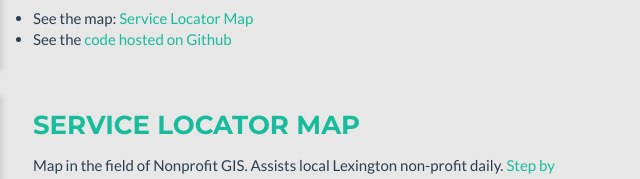
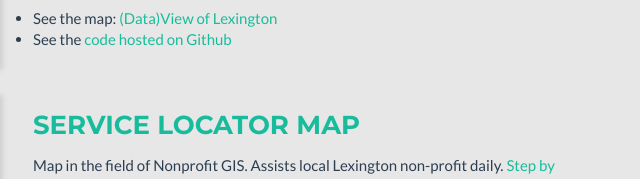
Before and after one commit to lfgreenfield/lfgreenfield.github.io, a plain HTML site: page index.html in a window 1280 px wide. Shown: the part 571-750 px from the top of the page, 487-1127 px from the left. Drawn offline with nearby package versions, Linux system fonts and the light colour scheme.

Commit message:
update map

```diff
--- a/index.html
+++ b/index.html
@@ -105,7 +105,7 @@
         <h3><a target="_blank" href="http://lfgreenfield.github.io/data-view-lex/">(Data)View of Lexington</a></h3>
         <p>(Data)View of Lexington is a new project designed to be a socio-economic and demographic data explorer for Lexington. Drawing on Census and American Community Survey (ACS) data, this tool allows users to take a "view" of Lexington. In its early stages, the current map displays 8 characteristics of Lexington, including the spatial patterns of poverty level, unemployment, and unaffordable housing.</p>
         <ul>
-            <li>See the map: <a href="http://lfgreenfield.github.io/data-view-lex/">Service Locator Map</a></li>
+            <li>See the map: <a href="http://lfgreenfield.github.io/data-view-lex/">(Data)View of Lexington</a></li>
             <li>See the <a href="https://github.com/lfgreenfield/lfgreenfield.github.io/blob/master/data-view-lex/index.html">code hosted on Github</a></li>
         </ul>
     </section>
@@ -148,10 +148,12 @@
         <h3><a target="_blank" href="#">Lexington Tree Canopy</a></h3>
         <p>A work in progress, this map will take data collected on tree canopy in Lexington, using a user-centered design process, create an interactive spatial tool for citizens to learn of the importance of tree canopy, its situation in Lexington, and be called-to-action for how everyone can take part in the movement to increase canopy cover. </p>
         <p></p>
+<!--
         <ul>
             <li>See the map: <a href="#"> </a></li>
             <li>See the code hosted in Github</li>
         </ul>
+-->
     </section>
 
     <!-- About Section -->
```
